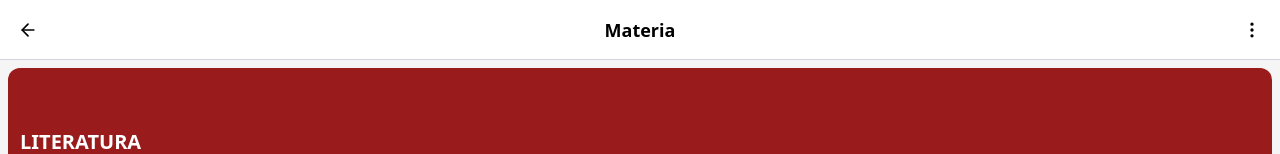
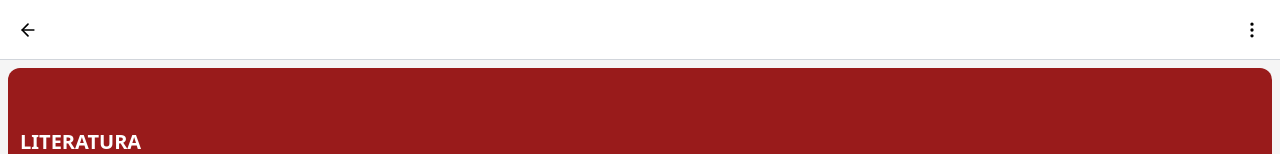
Before and after one commit to Sebastian-Winter12/libelo-back, a Vue app: page /class in a window 1280 px wide. Shown: the top 154 px of the page. Built offline with nearby package versions, Linux system fonts and the light colour scheme.

Commit message:
Update BaseNav.vue to dynamically display the title

```diff
--- a/src/components/BaseNav.vue
+++ b/src/components/BaseNav.vue
@@ -1,6 +1,11 @@
 <script setup>
 import { ArrowLeft, EllipsisVertical } from 'lucide-vue-next';
 import { useRouter } from 'vue-router';
+import { defineProps } from 'vue';
+
+defineProps({
+    title: String
+});
 
 const router = useRouter();
 const goBack = () => router.back();
@@ -11,7 +16,7 @@ const goBack = () => router.back();
         <div @click="goBack" class="size-10 flex items-center justify-center">
             <ArrowLeft :size="20" />
         </div>
-        <div class="font-semibold text-lg">Materia</div>
+        <div class="font-semibold text-lg">{{ title }}</div>
         <div class="size-10 flex items-center justify-center">
             <EllipsisVertical :size="20" />
         </div>
```
